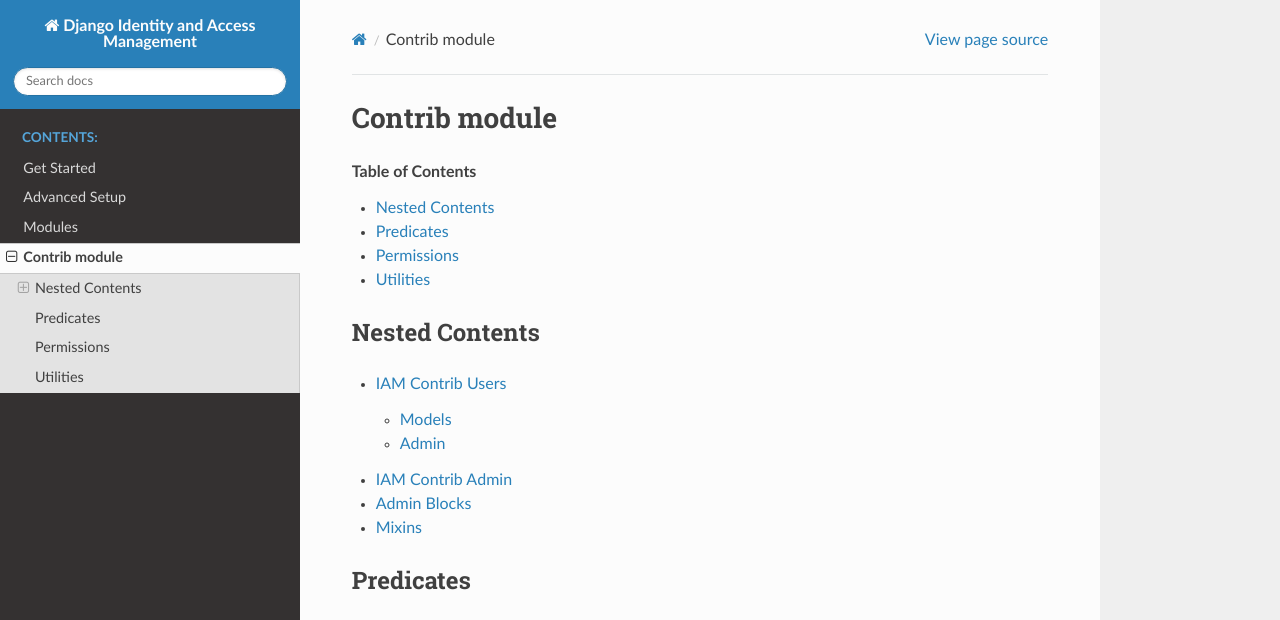
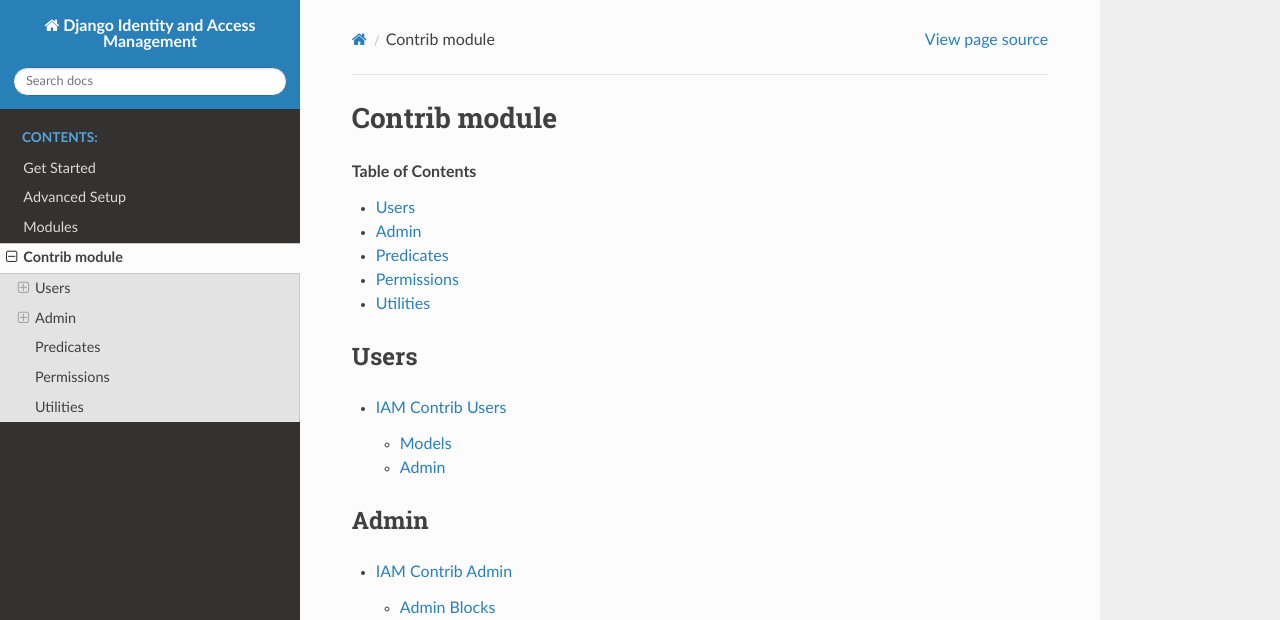
Before and after one commit to kaoslabsinc/django-iam, a Sphinx documentation site: the page built from docs/contrib/index.rst, in a window 1280 px wide and 1373 px high. Shown: the top 620 px of the window. Built offline with Sphinx 7.4.7 and the Read the Docs theme 2.0.0, drawn with Linux system fonts in a browser that asks for light colours; grey boxes are pictures that could not be loaded.

Commit message:
Reform nested contents

```diff
--- a/docs/contrib/admin.rst
+++ b/docs/contrib/admin.rst
@@ -1,5 +1,5 @@
 IAM Contrib Admin
-====================
+*****************
 .. contents:: Table of Contents
     :depth: 2
     :local:
--- a/docs/contrib/index.rst
+++ b/docs/contrib/index.rst
@@ -5,12 +5,18 @@
     :depth: 2
     :local:
 
-Nested Contents
-==================
+Users
+======
 .. toctree::
-    :maxdepth: 2
+    :maxdepth: 3
 
     users
+
+Admin
+======
+.. toctree::
+    :maxdepth: 3
+
     admin
 
 Predicates
--- a/requirements.txt
+++ b/requirements.txt
@@ -1,5 +1,5 @@
 wheel
-sphinx~=5.1
-sphinx-rtd-theme
+sphinx~=5.3
+sphinx-rtd-theme~=1.1.1
 
 -e .[test]
```
